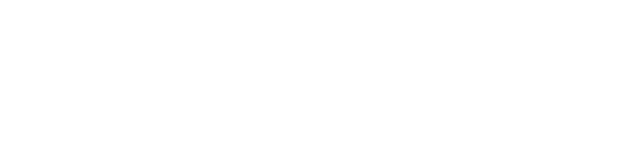
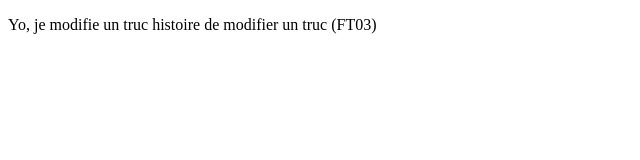
Before and after one commit to charleme/siteTestGit, a plain HTML site: page index.html in a window 1280 px wide. Shown: the whole page, without its empty margins (0-640 px from the left). Drawn offline with Linux system fonts and the light colour scheme.

Commit message:
modif FT03

```diff
--- a/index.html
+++ b/index.html
@@ -7,5 +7,7 @@
 </head>
 <body>
 
+	<p>Yo, je modifie un truc histoire de modifier un truc (FT03)</p>
+
 </body>
 </html>
```
